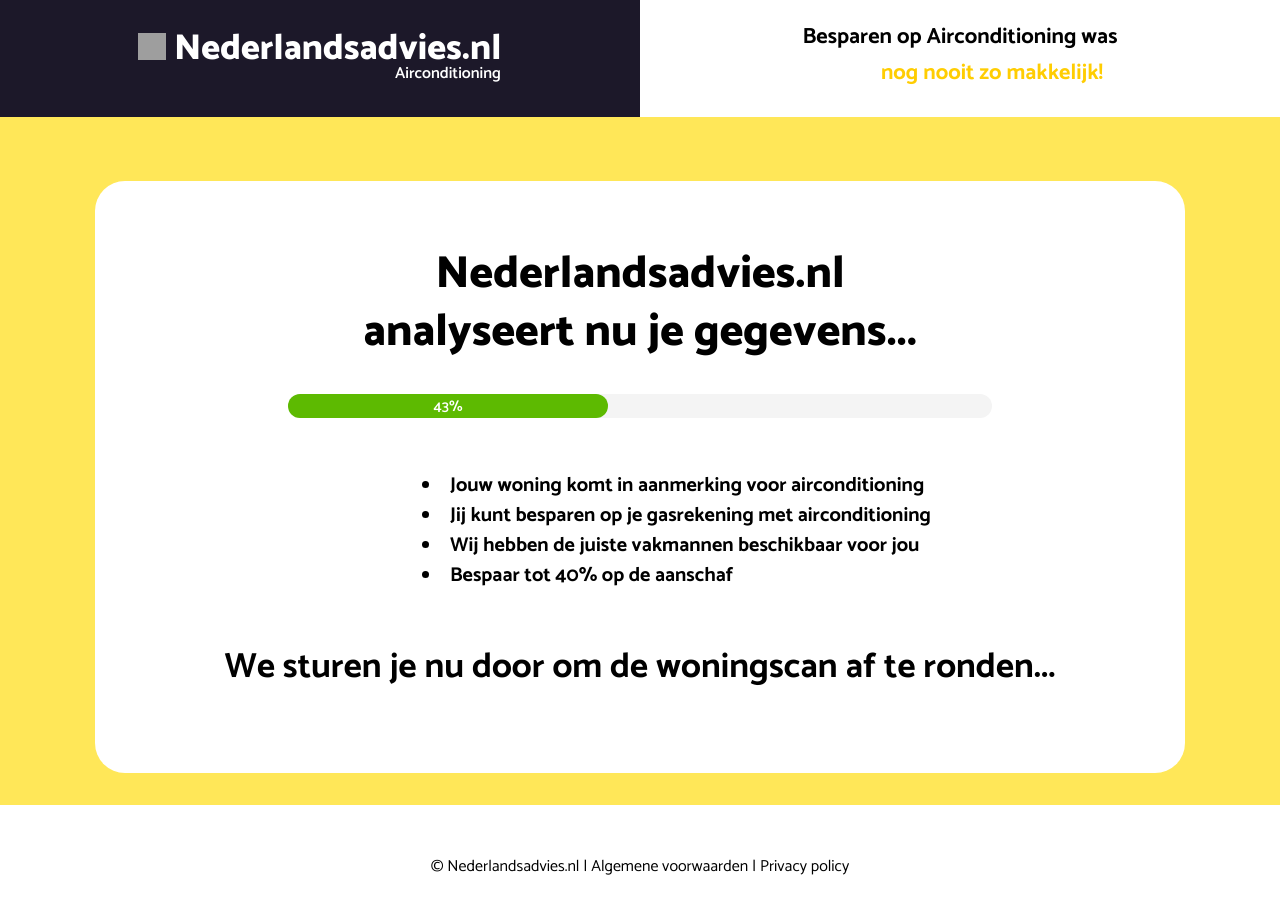
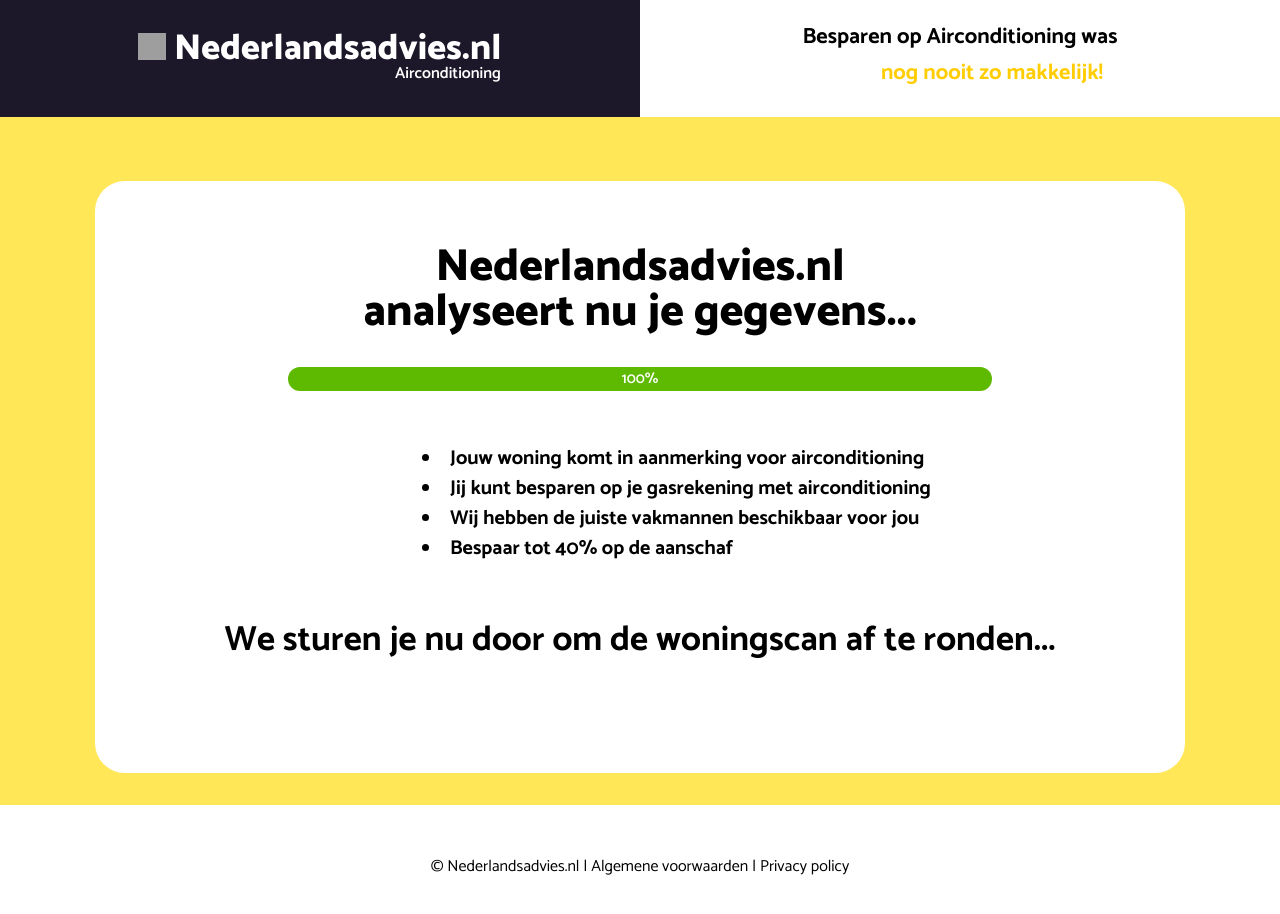
Before and after one commit to MorrisJansen/Airco, a Vue app: page /Airco/analyse in a window 1280 px wide. Shown: the top 914 px of the page. Built offline with nearby package versions, Linux system fonts and the light colour scheme; grey boxes are pictures that could not be loaded; a small style sheet from the web is missing.

Commit message:
alle feedback toegepast, analyse mobiel gemaakt

```diff
--- a/src/components/analyse.vue
+++ b/src/components/analyse.vue
@@ -1,32 +1,55 @@
 <script>
 import LogoNlAdviesAirco from "./LogoNlAdviesAirco";
-
-
 
 export default {
   name: "analyse",
   components: {
     LogoNlAdviesAirco,
+  },
+  props: {
+    spanText1: String,
+    spanText2: String,
+    logoNLAdviesAircoProps: Object,
+  },
+  data() {
+    return {
+      progress: 0,
+      visibleItems: [false, false, false, false],
+    };
+  },
+  mounted() {
+    this.startLoading();
+  },
+  methods: {
+    startLoading() {
+      const duration = 5000;
+      const intervalTime = 50;
+      const increment = (100 / (duration / intervalTime));
 
+      const interval = setInterval(() => {
+        this.progress += increment;
+
+        if (this.progress >= 20 && !this.visibleItems[0]) this.visibleItems[0] = true;
+        if (this.progress >= 40 && !this.visibleItems[1]) this.visibleItems[1] = true;
+        if (this.progress >= 60 && !this.visibleItems[2]) this.visibleItems[2] = true;
+        if (this.progress >= 80 && !this.visibleItems[3]) this.visibleItems[3] = true;
+
+        if (this.progress >= 100) {
+          clearInterval(interval);
+          // this.navigateToNextPage();
+        }
+      }, intervalTime);
     },
-  props: [
-    "spanText1",
-    "spanText2",
-    "logoNLAdviesAircoProps",
-],
-  methods: {
     navigateToNextPage() {
-        this.$router.push('./analyse');
-    }
-  }
+      this.$router.push('/formulier');
+    },
+  },
 };
 </script>
 
 
-
 <template>
   <div>
-
     <!-- navbar -->
     <div class="navbar">
       <div class="container-links">
@@ -44,105 +67,58 @@ export default {
       </div>
     </div>
 
-
-
     <div class="achtergrond-vraag1">
       <div class="overkoepelende-container">
-
-
         <div class="witte-container">
           <p class="domeinnaam">Nederlandsadvies.nl</p>
           <p class="analyseert-gegevens">analyseert nu je gegevens...</p>
 
-
-
-
+          <!-- Laadbalk -->
           <div class="laadbalk-analyse">
-                  <div class="geladen-gedeelte-vraag-analyse">
-                      <div class="procent">43%</div>
+            <div class="geladen-gedeelte-vraag-analyse" :style="{ width: progress + '%' }">
+              <div class="procent">{{ Math.round(progress) }}%</div>
             </div>
           </div>
 
-
-
-
-
           <ul class="lijst-analyse">
-                <li class="lijst-items-analyse">Jouw woning komt in aanmerking voor airconditioning</li>
-                <li class="lijst-items-analyse">Jij kunt besparen op je gasrekening met airconditioning</li>
-                <li class="lijst-items-analyse">Wij hebben de juiste vakmannen beschikbaar voor jou</li>
-                <li class="lijst-items-analyse">Bespaar tot 40% op de aanschaf</li>
+            <li
+              v-for="(visible, index) in visibleItems"
+              :key="index"
+              class="lijst-items-analyse"
+              :class="{ visible }"
+            >
+              <span v-if="index === 0">Jouw woning komt in aanmerking voor airconditioning</span>
+              <span v-if="index === 1">Jij kunt besparen op je gasrekening met airconditioning</span>
+              <span v-if="index === 2">Wij hebben de juiste vakmannen beschikbaar voor jou</span>
+              <span v-if="index === 3">Bespaar tot 40% op de aanschaf</span>
+            </li>
           </ul>
 
-
-
-
-
-              <p class='woningscan'>We sturen je nu door om de woningscan af te ronden...</p>
-
-
-
+          <p class="woningscan">We sturen je nu door om de woningscan af te ronden...</p>
         </div>
-
-
-
-
-
-
-
-
-
-
-
       </div>
     </div>
 
-
     <p class="footer">© Nederlandsadvies.nl | Algemene voorwaarden | Privacy policy</p>
-
-
-
-
-
-
   </div>
-
-
-
 </template>
-
 
 
 <style lang="sass">
 @import '../../variables'
 
-
-
-
-
-
-
-
-
-
-
-
-
 .achtergrond-vraag1
   background-color: #FFE758
-  // max-height: 60rem
   height: auto
   padding-bottom: 2rem
   width: 120rem
   max-width: 100vw
-
 
 .overkoepelende-container
   display: flex
   flex-direction: column
   align-items: center
   gap: 6rem
-
 
 .witte-container
   width: 68.125rem
@@ -152,33 +128,20 @@ export default {
   background: #FFF
   margin-top: 4rem
 
-
-
 .domeinnaam
   font-size: 45px
   margin-top: 4rem
   color: #000
   text-align: center
-  leading-trim: both
-  text-edge: cap
   font-family: Catamaran
-  font-size: 2.8125rem
-  font-style: normal
   font-weight: 800
-  line-height: 130%
 
 .analyseert-gegevens
   font-size: 45px
   color: #000
   text-align: center
   font-family: Catamaran
-  font-size: 2.8125rem
-  font-style: normal
   font-weight: 800
-  line-height: 130%
-
-
-
 
 .laadbalk-analyse
   margin: 0 auto
@@ -192,35 +155,33 @@ export default {
   height: 1.5rem
   border-radius: 2.5rem
   background-color: #5DBA01
-  width: 20rem
+  display: flex
+  align-items: center
+  justify-content: center
 
 .procent
   color: #FFF
   font-family: Catamaran
   font-size: 0.9375rem
-  font-style: normal
   font-weight: 600
-  line-height: normal
-  display: flex
-  justify-content: center
-
-
 
 .lijst-analyse
   display: block
   padding-top: 3rem
-  //position: relative
-  //left: 30%
   list-style: inside
   font-family: Catamaran, sans-serif
   font-weight: 700
   margin-left: 30%
 
-
 .lijst-items-analyse
   font-size: 20px
   margin: 10px 0
+  opacity: 0
+  transition: opacity 0.5s ease-in-out
+  color: black
 
+.lijst-items-analyse.visible
+  opacity: 1
 
 .woningscan
   margin-top: 4rem
@@ -228,7 +189,6 @@ export default {
   font-family: Catamaran
   font-weight: 700
   text-align: center
-
 
 .footer
   display: flex
@@ -238,17 +198,10 @@ export default {
   color: #000
   font-family: Catamaran
   font-size: 1rem
-  font-style: normal
   font-weight: 400
-  line-height: normal
-
-
-
-
+  text-align: center
 
 @media (min-width: 500px)
-
-
 
 @media (max-width: 500px)
   .overkoepelende-container
@@ -267,11 +220,31 @@ export default {
     background: #FFF
     zoom: 290%
 
+
+  .witte-container
+    height: 80rem
+    width: 92rem
+
+  .domeinnaam
+    font-size: 115px
+
+  .analyseert-gegevens
+    font-size: 70px
+
+  .laadbalk-analyse
+    zoom: 180%
+
+  .lijst-analyse
+    margin-left: 7%
+    zoom: 250%
+
+  .woningscan
+    margin-top: 7rem
+    font-size: 50px
+
   .geladen-gedeelte
     max-width: 40%
 
   .footer
     text-align: center
-
-
 </style>
--- a/src/components/vraag1.vue
+++ b/src/components/vraag1.vue
@@ -142,8 +142,7 @@ export default {
 };
 </script>
 
-mounted() {
-},
+
 
 
 
--- a/src/components/vraag3.vue
+++ b/src/components/vraag3.vue
@@ -49,7 +49,7 @@ export default {
       if (antwoordId) {
         addAntwoord('vraag3', { id: antwoordId });
         console.log(`Selected option for vraag3: ${antwoordId}`);
-        this.$router.push('./formulier');
+        this.$router.push('./analyse');
       } else {
         alert("Selecteer een optie of vink 'Weet ik niet' aan voordat je doorgaat.");
       }
```
Lines whose indentation alone changed are shown as unchanged.
